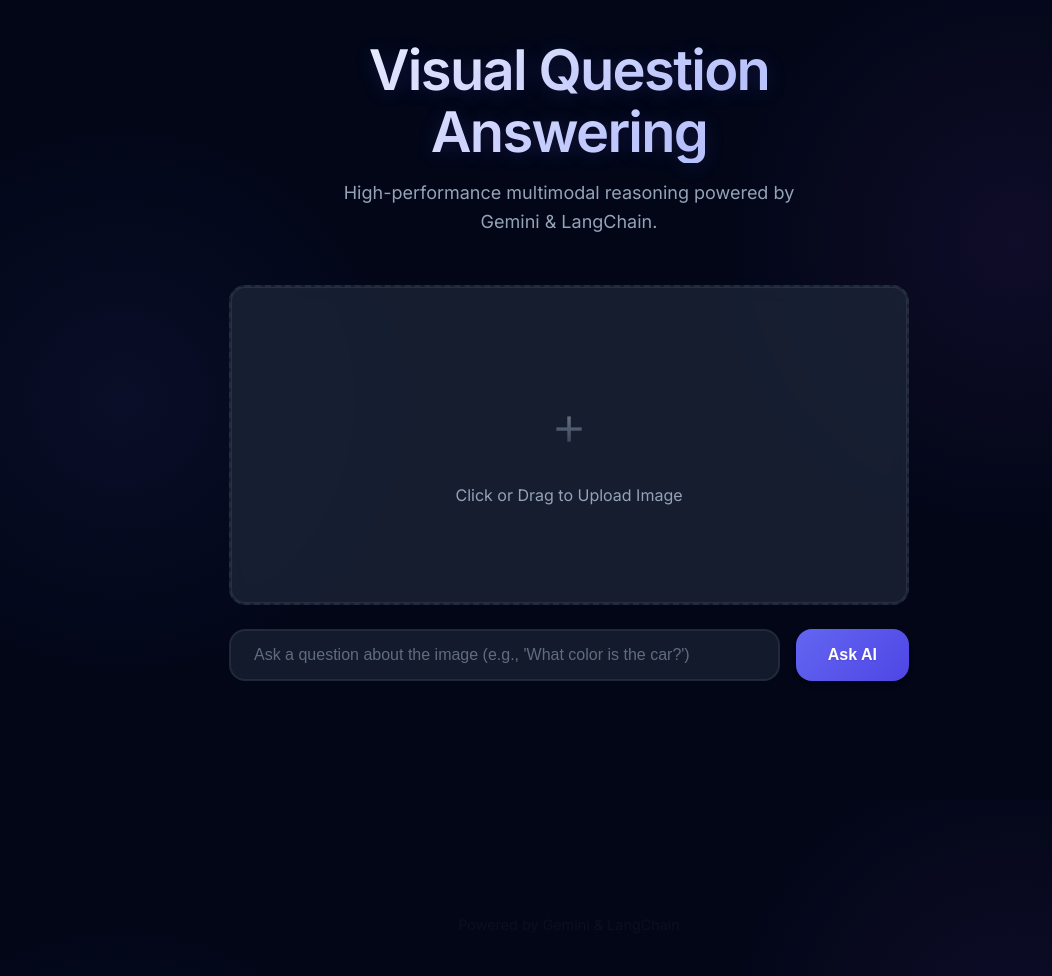
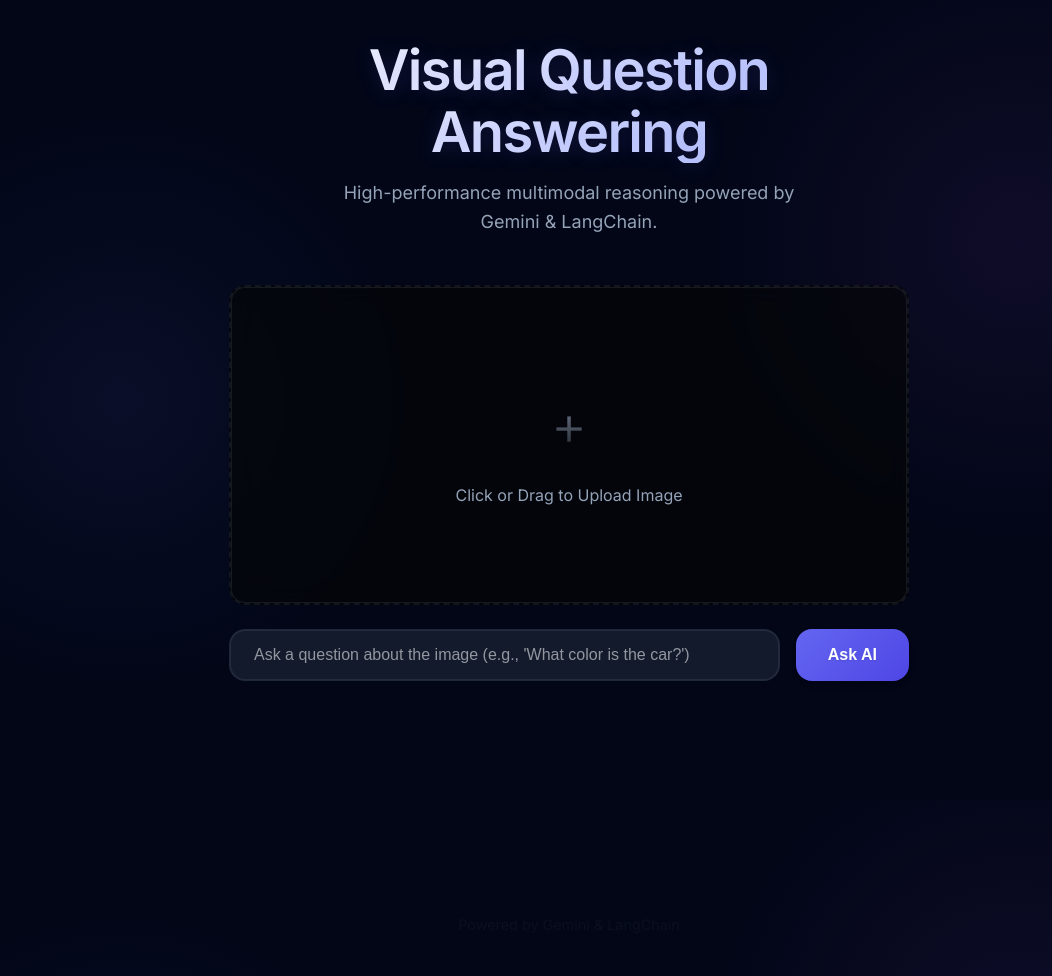
Before and after one commit to Nikhil383/Visual_Question_Answer, a Flask app: page / in a window 1280 px wide. Shown: the whole page, without its empty margins (71-1123 px from the left). Run offline with Flask 3, Linux system fonts and the light colour scheme.

Commit message:
change in css 2

```diff
--- a/src/static/style.css
+++ b/src/static/style.css
@@ -3,8 +3,8 @@
     --primary-hover: #4f46e5;
     --secondary-color: #a855f7;
     --bg-color: #020617;
-    --card-bg: rgba(30, 41, 59, 0.7);
-    --text-color: #f1f5f9;
+    --card-bg: rgba(5, 6, 8, 0.7);
+    --text-color: #f2f4f8;
     --text-muted: #94a3b8;
     --border-color: rgba(148, 163, 184, 0.1);
     --glass-border: rgba(255, 255, 255, 0.08);
@@ -66,7 +66,7 @@
     margin-bottom: 24px;
     display: inline-block;
     backdrop-filter: blur(4px);
-    box-shadow: 0 0 15px rgba(99, 102, 241, 0.1);
+    box-shadow: 0 0 15px rgba(228, 228, 231, 0.877);
 }
 
 header h1 {
@@ -112,7 +112,7 @@
 
 .image-preview:hover {
     border-color: var(--primary-color);
-    background: rgba(30, 41, 59, 0.8);
+    background: rgba(30, 30, 31, 0.8);
     box-shadow: inset 0 0 0 1px var(--primary-color), var(--shadow-glow);
     transform: translateY(-2px);
 }
@@ -175,7 +175,7 @@
 }
 
 input[type="text"]::placeholder {
-    color: rgba(148, 163, 184, 0.6);
+    color: rgba(233, 234, 236, 0.6);
 }
 
 input[type="text"]:focus {
@@ -214,7 +214,7 @@
 }
 
 .answer-box {
-    background: rgba(30, 41, 59, 0.6);
+    background: rgba(235, 236, 238, 0.938);
     border: 1px solid var(--glass-border);
     padding: 32px;
     border-radius: var(--radius);
@@ -236,7 +236,7 @@
     font-size: 1.15rem;
     font-weight: 400;
     line-height: 1.8;
-    color: #e2e8f0;
+    color: #030108;
 }
 
 /* Loading State */
```
